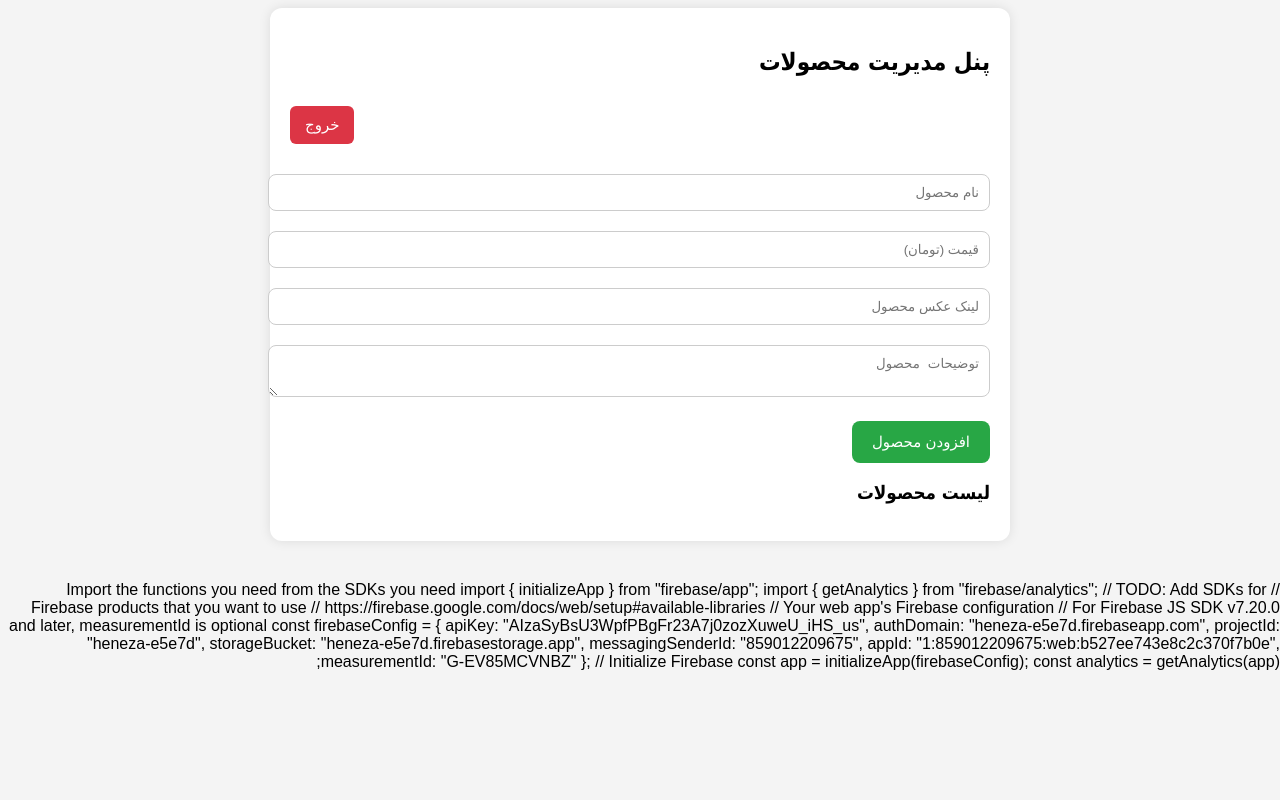
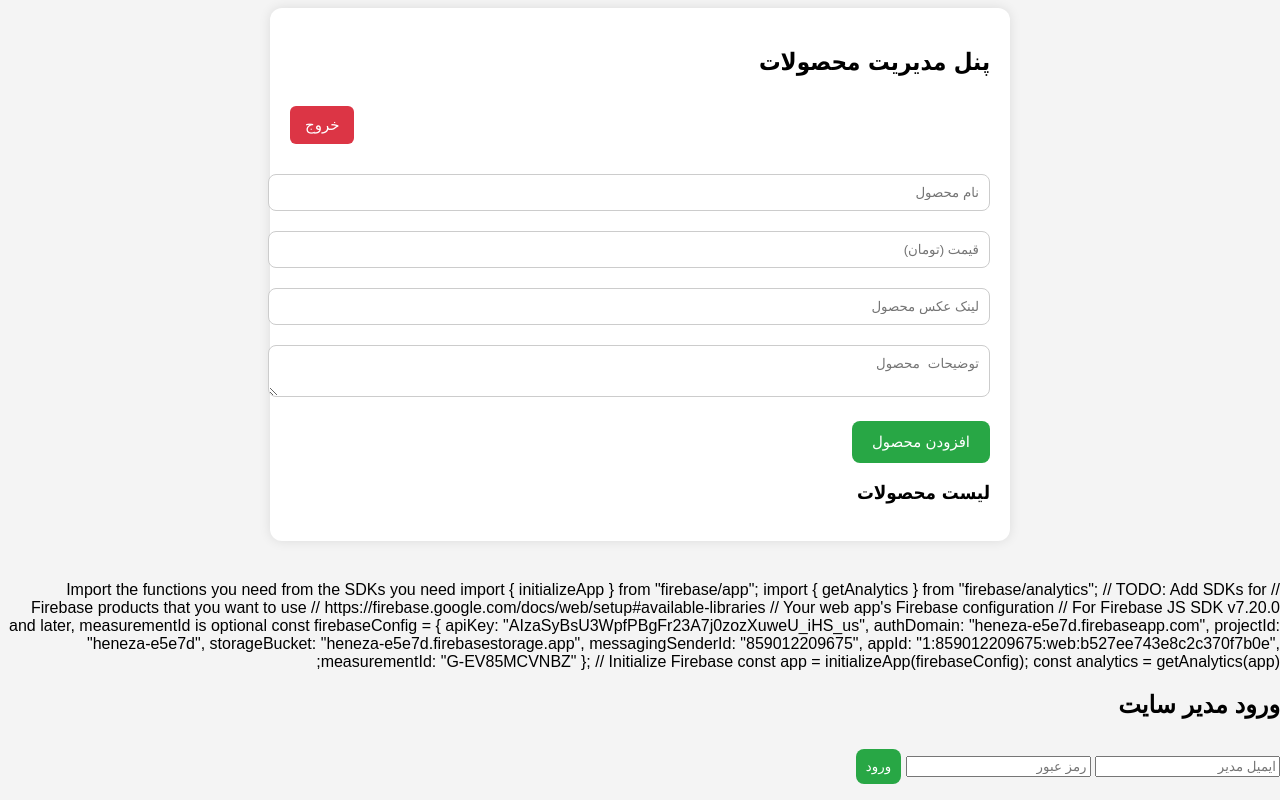
Before and after one commit to hennneza/myy.shop, a plain HTML site: page index.html in a window 1280 px wide. Shown: the part 4650-5450 px from the top of the page. Before the commit the page ends 5321 px from the top, so only its background shows below. Drawn offline with Linux system fonts and the light colour scheme; a web font is replaced by a local one.

Commit message:
Update index.html

```diff
--- a/index.html
+++ b/index.html
@@ -577,3 +577,10 @@ const firebaseConfig = {
 // Initialize Firebase
 const app = initializeApp(firebaseConfig);
 const analytics = getAnalytics(app);
+<div id="login-container">
+  <h2>ورود مدیر سایت</h2>
+  <input type="email" id="email" placeholder="ایمیل مدیر">
+  <input type="password" id="password" placeholder="رمز عبور">
+  <button onclick="login()">ورود</button>
+  <p id="login-error" style="color:red;"></p>
+</div>
```
